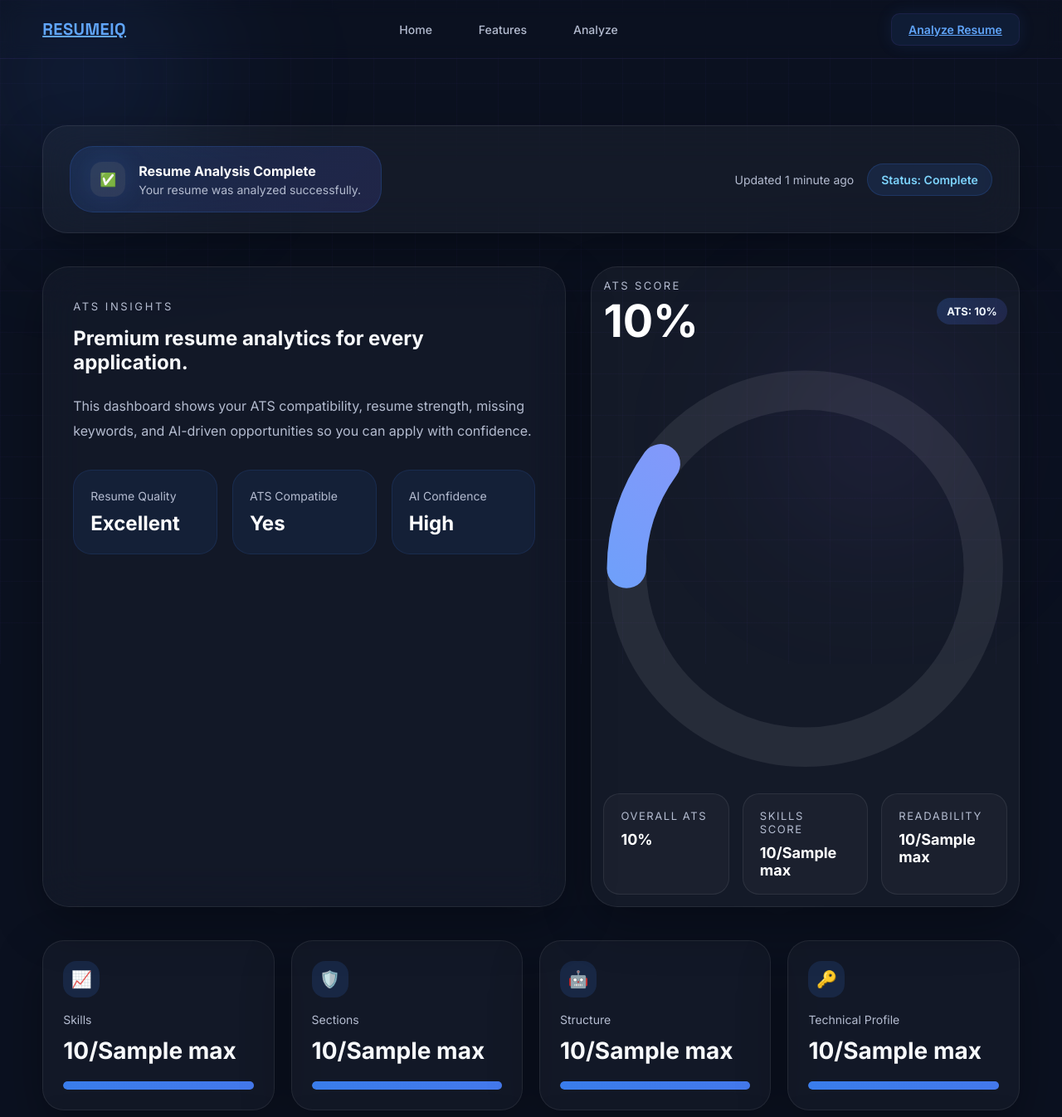
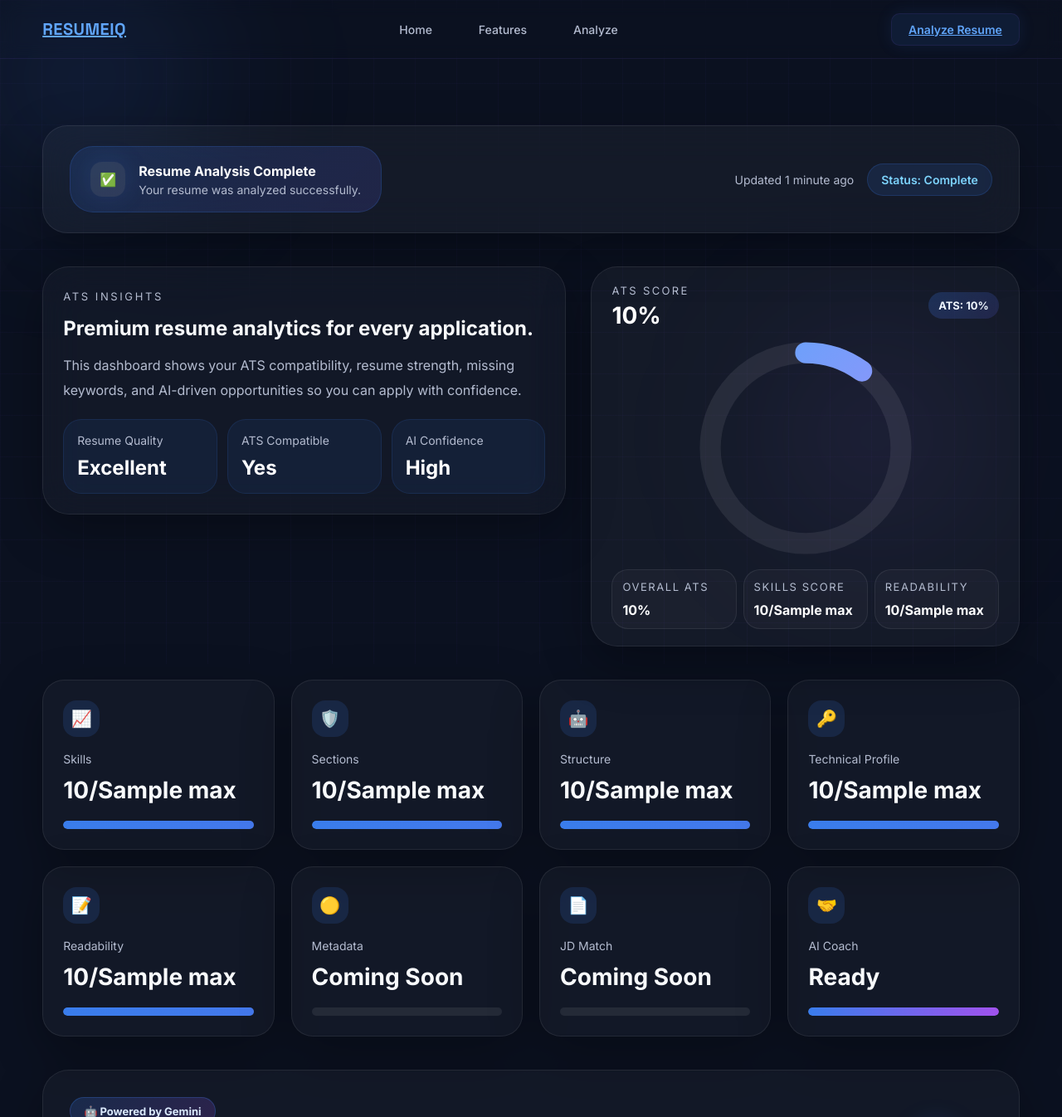
Before and after one commit to harshil-rawal/ResumeIQ, a Flask app: template templates/result.html in a window 1280 px wide. Shown: the top 1346 px of the page at 83% size. Run offline with Flask 3, Linux system fonts and the light colour scheme; the template is opened without the code that fills it: most values are stand-ins (such as "Sample title", 1, 10 or a date in 2020).

Commit message:
improve ATS score ring animation and hero layout

```diff
--- a/static/script.js
+++ b/static/script.js
@@ -123,12 +123,14 @@ function animateCircularRing(circle, textNode, target) {
     const circumference = circle.getTotalLength ? circle.getTotalLength() : 2 * Math.PI * (circle.r ? circle.r.baseVal.value : 50);
     const offset = circumference * (1 - target / 100);
 
-    circle.style.strokeDasharray = `${circumference} ${circumference}`;
-    circle.style.strokeDashoffset = `${circumference}`;
+    circle.style.strokeDashoffset = 0;
 
-    setTimeout(() => {
-        circle.style.strokeDashoffset = `${offset}`;
-    }, 150);
+    circle.style.strokeDasharray = `0 ${circumference}`;
+
+    requestAnimationFrame(() => {
+        circle.style.strokeDasharray =
+            `${circumference * target / 100} ${circumference}`;
+    });
 
     if (textNode) {
         let current = 0;
--- a/static/style.css
+++ b/static/style.css
@@ -391,17 +391,19 @@ body {
     display: grid;
     grid-template-columns: 1.1fr 0.9fr;
     gap: 30px;
-    align-items: stretch;
-}
+    align-items: start;
+}
+
 
 .hero-summary {
     background: rgba(255, 255, 255, 0.03);
     border: 1px solid rgba(255, 255, 255, 0.08);
     border-radius: 32px;
-    padding: 36px;
+    padding: 24px;
     box-shadow: var(--shadow-lg);
     backdrop-filter: blur(24px);
 }
+
 
 .section-label {
     display: inline-block;
@@ -413,7 +415,7 @@ body {
 }
 
 .section-description {
-    margin: 24px 0 32px;
+    margin: 16px 0 20px;
     color: var(--text-secondary);
     line-height: 1.85;
     max-width: 620px;
@@ -422,14 +424,14 @@ body {
 .hero-metrics {
     display: grid;
     grid-template-columns: repeat(3, minmax(0, 1fr));
-    gap: 18px;
+    gap: 12px;
 }
 
 .hero-metric {
     background: rgba(59, 130, 246, 0.08);
     border: 1px solid rgba(59, 130, 246, 0.12);
     border-radius: 22px;
-    padding: 22px 20px;
+    padding: 16px;
     transition: transform var(--ease), box-shadow var(--ease);
 }
 
@@ -452,12 +454,15 @@ body {
 }
 
 .hero-score-card {
+    max-width: 520px;
+    width:100%;
+    justify-self:start;
     background: rgba(255, 255, 255, 0.04);
     border: 1px solid rgba(255, 255, 255, 0.08);
     border-radius: 32px;
-    padding:14px;
+    padding: 20px 24px;
     display: grid;
-    gap: 28px;
+    gap: 16px;
     box-shadow: var(--shadow-lg);
     position: relative;
     overflow: hidden;
@@ -467,7 +472,7 @@ body {
     display: flex;
     justify-content: space-between;
     align-items: flex-start;
-    gap: 18px;
+    gap: 10px;
 }
 
 .score-label {
@@ -479,7 +484,7 @@ body {
 }
 
 .hero-score-card h2 {
-    font-size: 54px;
+    font-size: 28px;
     margin: 0;
     color: #ffffff;
     line-height: 1;
@@ -495,15 +500,19 @@ body {
     font-weight: 700;
 }
 
-.circular-chart-wrap {
-    display: grid;
-    place-items: center;
-}
-
-.circular-chart {
-    width: 190px;
-    height: 190px;
-    transform: rotate(-90deg);
+.circular-chart-wrap{
+    display:flex;
+    justify-content:center;
+    align-items:center;
+
+    height:260px;
+}
+
+.circular-chart{
+    width:260px;
+    height:260px;
+    transform: rotate(-0deg);
+    transform-origin:center;
 }
 
 .circle-bg,
@@ -519,8 +528,7 @@ body {
 
 .circle {
     stroke: url(#result-ring-gradient);
-    stroke-dasharray: 0 100;
-    transition: stroke-dasharray 1.5s ease;
+    transition: stroke-dasharray 1.6s ease;
 }
 
 .percentage {
@@ -534,14 +542,14 @@ body {
 .score-details {
     display: grid;
     grid-template-columns: repeat(3, minmax(0, 1fr));
-    gap: 16px;
+    gap: 8px;
 }
 
 .score-detail {
     background: rgba(255, 255, 255, 0.03);
     border: 1px solid rgba(255, 255, 255, 0.08);
     border-radius: 20px;
-    padding: 18px 20px;
+    padding: 12px;
 }
 
 .score-detail span {
@@ -555,7 +563,7 @@ body {
 
 .score-detail strong {
     color: #ffffff;
-    font-size: 18px;
+    font-size: 16px;
 }
 
 .analytics-grid {
@@ -1028,7 +1036,7 @@ body {
 
 .hero-visual {
     position: relative;
-    min-height: 520px;
+    min-height: 360px;
     animation: fadeInUp 0.8s ease 0.3s both;
     display: flex;
     justify-content: flex-end;
@@ -1037,14 +1045,14 @@ body {
 
 .hero-dashboard {
     width: 100%;
-    max-width:510px;
+    max-width:430px;
     background: rgba(16, 22, 41, 0.76);
     border: 1px solid rgba(255, 255, 255, 0.08);
     box-shadow: 0 40px 120px rgba(13, 23, 50, 0.32);
     backdrop-filter: blur(24px);
     -webkit-backdrop-filter: blur(24px);
     border-radius: 32px;
-    padding:20px;
+    padding:16px;
     position: relative;
     overflow: hidden;
     animation: float 6s ease-in-out infinite;
@@ -2134,7 +2142,7 @@ body {
     }
 }
 
-.circular-chart {
+.score-circle .circular-chart {
     display: block;
     width: 100%;
     height: 100%;
--- a/templates/result.html
+++ b/templates/result.html
@@ -88,7 +88,7 @@
                         <path class="circle-bg" d="M18 2.0845
                     a 15.9155 15.9155 0 0 1 0 31.831
                     a 15.9155 15.9155 0 0 1 0 -31.831" />
-                        <path class="circle" stroke-dasharray="92, 100" d="M18 2.0845
+                        <path class="circle" d="M18 2.0845
                     a 15.9155 15.9155 0 0 1 0 31.831
                     a 15.9155 15.9155 0 0 1 0 -31.831" />
                         <text x="18" y="20.35" class="percentage">0%</text>
```
